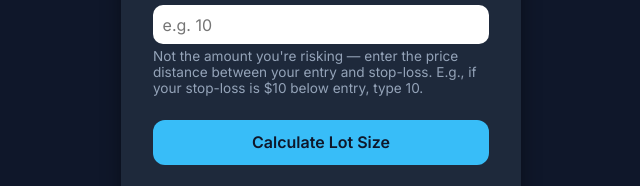
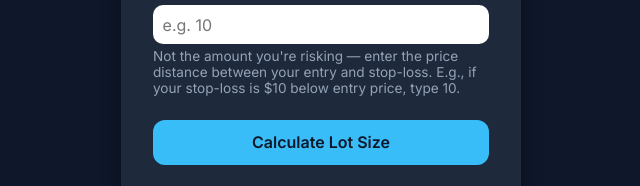
Before and after one commit to fousan123/xau-dollars, a plain HTML site: page index.html in a window 1280 px wide. Shown: the part 425-611 px from the top of the page, 319-959 px from the left. Drawn offline with Linux system fonts and the light colour scheme.

Commit message:
Update index.html

```diff
--- a/index.html
+++ b/index.html
@@ -84,7 +84,7 @@
 
     <label for="stop">Stop-Loss Distance (in Dollars)</label>
     <input type="number" id="stop" placeholder="e.g. 10">
-    <div class="note">Not the amount you're risking — enter the price distance between your entry and stop-loss. E.g., if your stop-loss is $10 below entry, type 10.</div>
+    <div class="note">Not the amount you're risking — enter the price distance between your entry and stop-loss. E.g., if your stop-loss is $10 below entry price, type 10.</div>
 
     <button onclick="calculate()">Calculate Lot Size</button>
 
```
